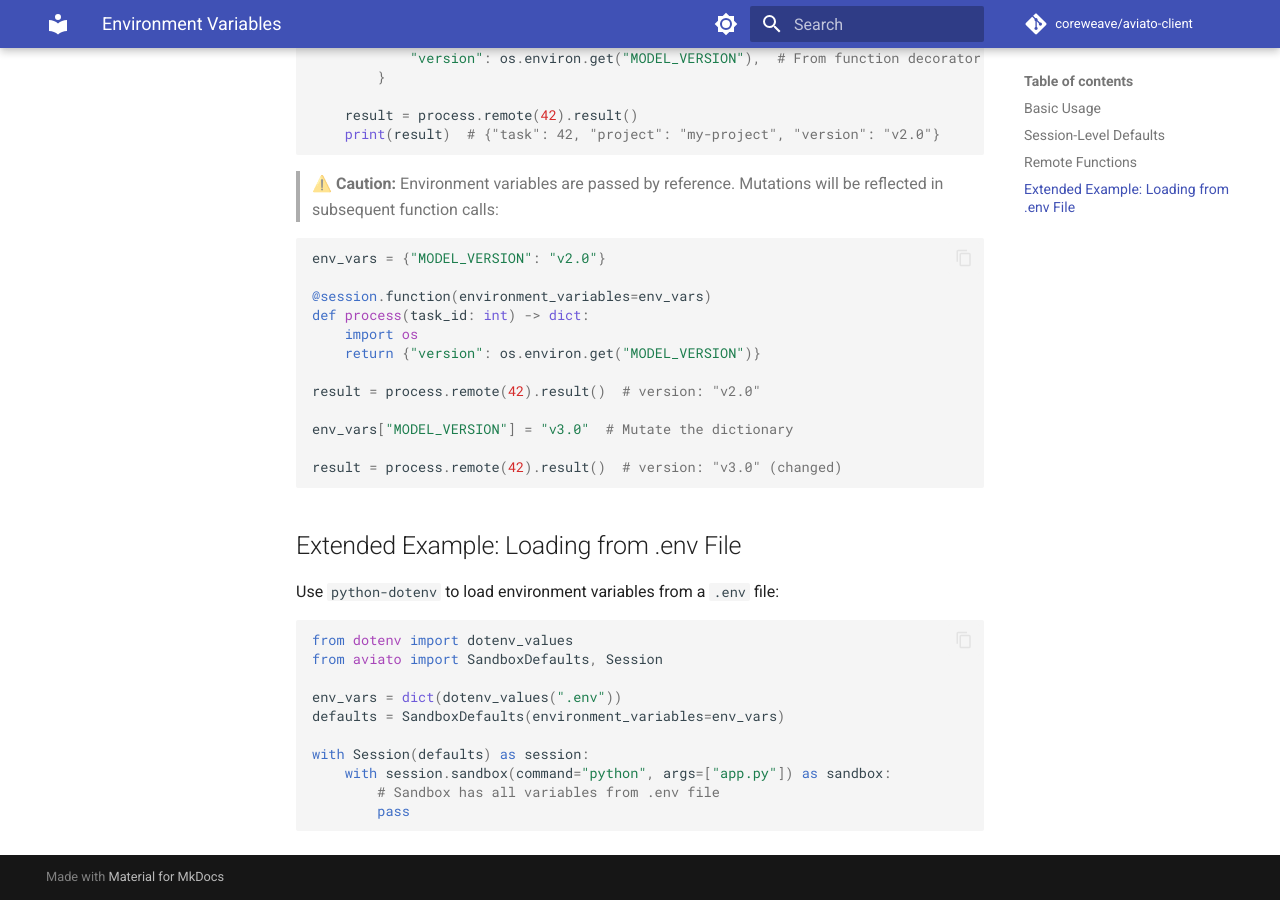
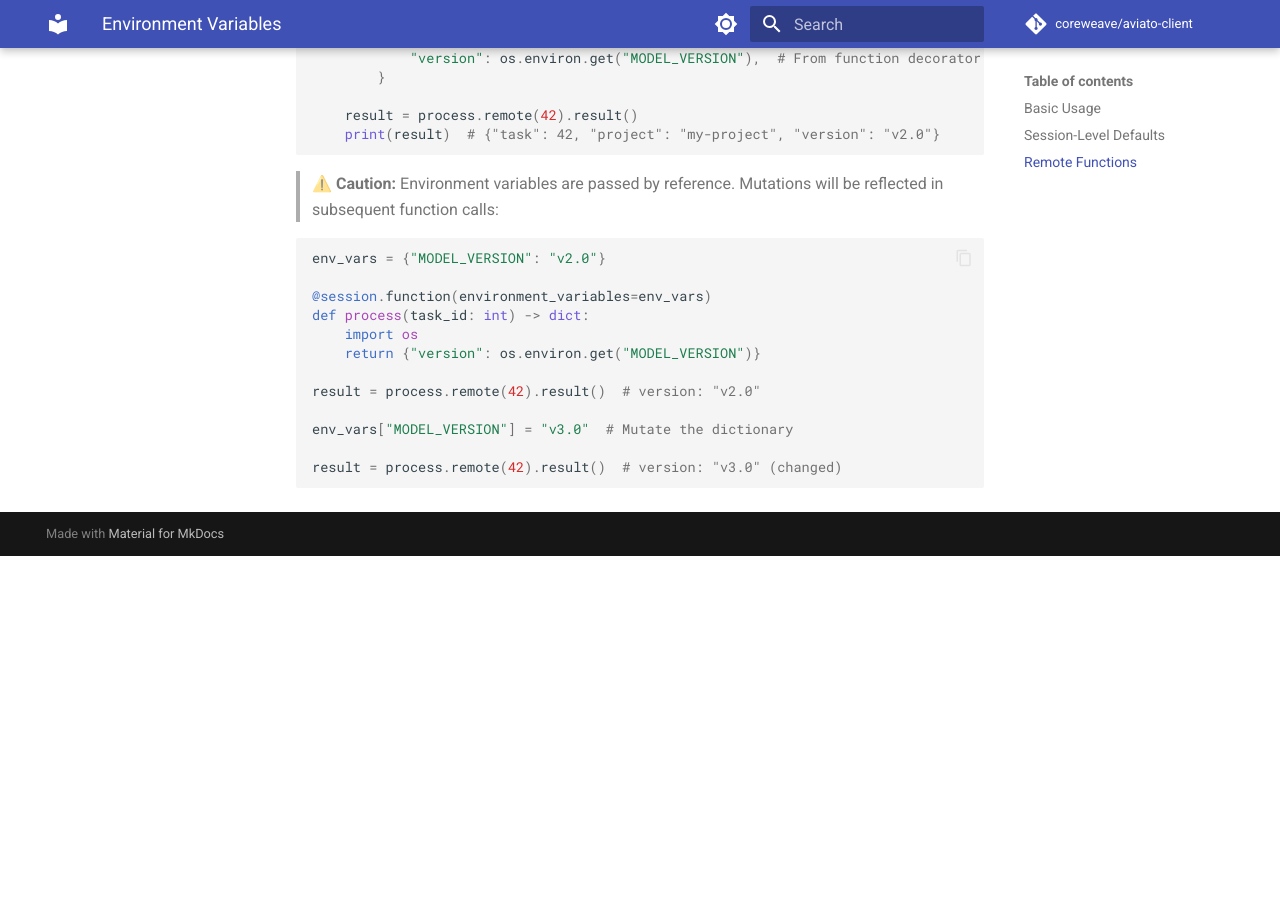
Before and after one commit to coreweave/cwsandbox-client, an MkDocs documentation site: the page built from docs/guides/environment-variables.md, in a window 1280 px wide and 900 px high, scrolled down 1730 px. Built offline with MkDocs 1.6.1 and Material for MkDocs 9.7.7, drawn with Linux system fonts in a browser that asks for light colours; comment, search, counter and statistics services are not loaded; after the commit the page ends 2286 px from its top, so only the background shows below that.

Commit message:
PR comments

````diff
--- a/docs/guides/environment-variables.md
+++ b/docs/guides/environment-variables.md
@@ -99,20 +99,3 @@ env_vars["MODEL_VERSION"] = "v3.0"  # Mutate the dictionary
 
 result = process.remote(42).result()  # version: "v3.0" (changed)
 ```
-
-## Extended Example: Loading from .env File
-
-Use `python-dotenv` to load environment variables from a `.env` file:
-
-```python
-from dotenv import dotenv_values
-from aviato import SandboxDefaults, Session
-
-env_vars = dict(dotenv_values(".env"))
-defaults = SandboxDefaults(environment_variables=env_vars)
-
-with Session(defaults) as session:
-    with session.sandbox(command="python", args=["app.py"]) as sandbox:
-        # Sandbox has all variables from .env file
-        pass
-```
````
Also changed, not shown: 2 other files.
